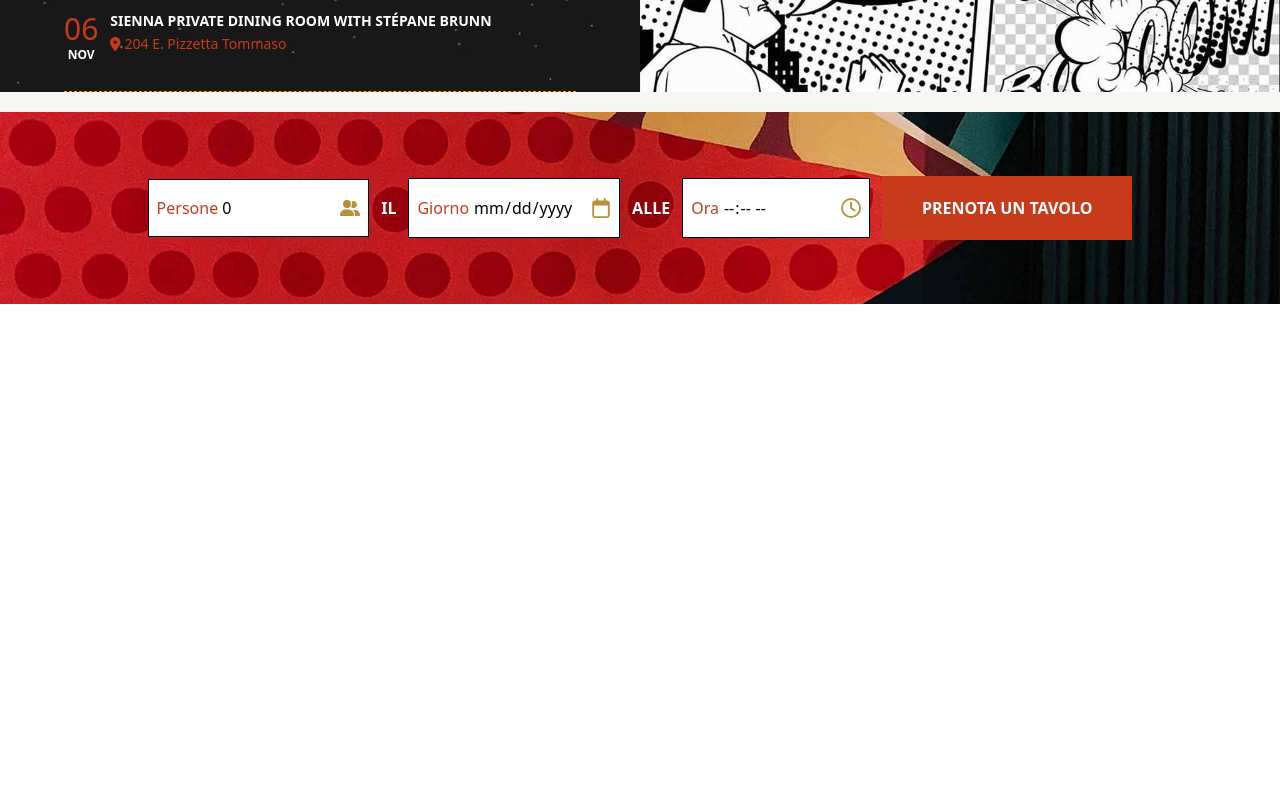
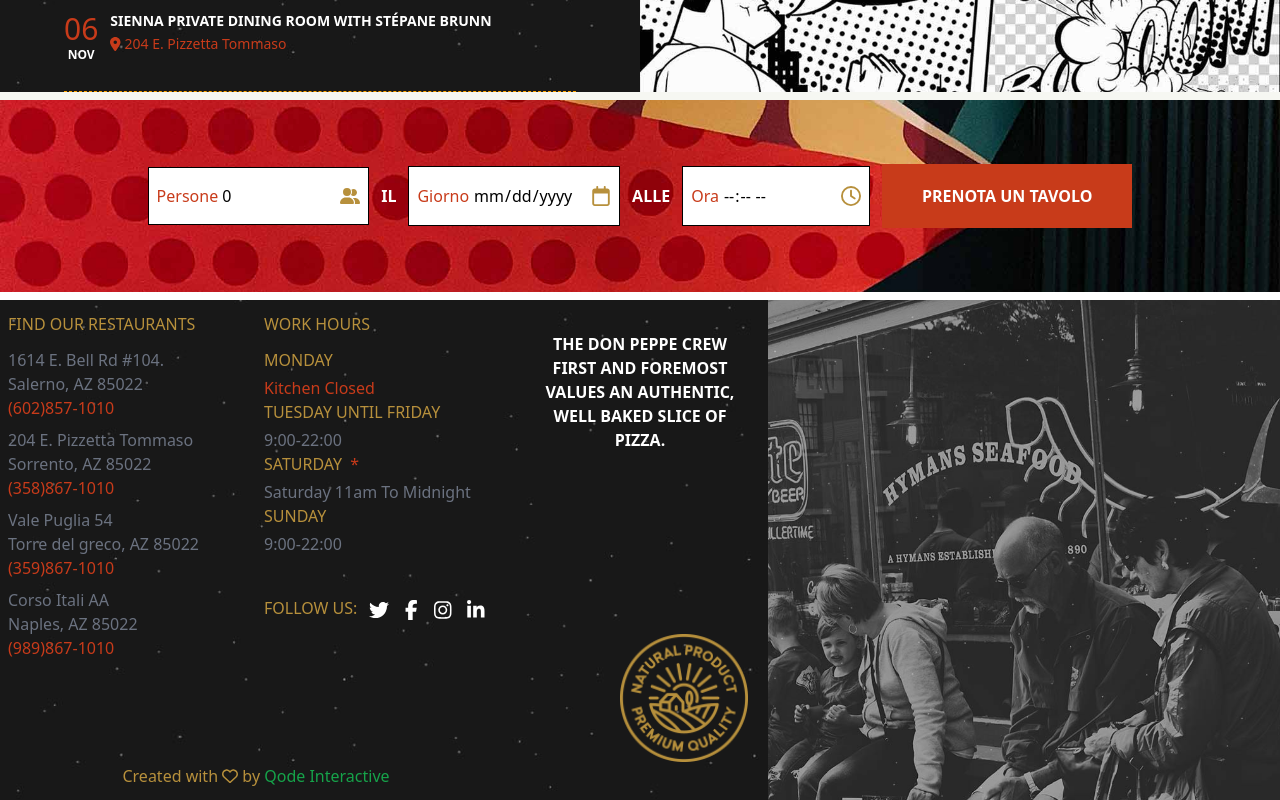
Before and after one commit to Francescodc92/pizzeria-frontend, a Vue app: page / in a window 1280 px wide. Shown: the part 3439-4239 px from the top of the page. Before the commit the page ends 3751 px from the top, so only its background shows below. Built offline with nearby package versions, Linux system fonts and the light colour scheme; no server answers.

Commit message:
feat: add footer section

```diff
--- a/src/App.vue
+++ b/src/App.vue
@@ -1,11 +1,12 @@
 <script setup>
-import Header from './components/header/HeaderComponent.vue'
+import Header from "./components/header/HeaderComponent.vue";
+import Footer from "./components/footer/FooterComponent.vue";
 </script>
 
 <template>
-  <Header/>
+  <Header />
   <router-view></router-view>
+  <Footer />
 </template>
 
-<style scoped>
-</style>
+<style scoped></style>
--- /dev/null
+++ b/src/components/footer/FooterComponent.vue
@@ -0,0 +1,144 @@
+<script setup>
+import { ref } from "vue";
+
+const restaurantsArray = ref([
+  {
+    street: "1614 E. Bell Rd #104.",
+    city: "Salerno, AZ 85022",
+    contact: "(602)857-1010",
+  },
+  {
+    street: "204 E. Pizzetta Tommaso",
+    city: "Sorrento, AZ 85022",
+    contact: "(358)867-1010",
+  },
+  {
+    street: "Vale Puglia 54",
+    city: "Torre del greco, AZ 85022",
+    contact: "(359)867-1010",
+  },
+  {
+    street: "Corso Itali AA",
+    city: "Naples, AZ 85022",
+    contact: "(989)867-1010",
+  },
+]);
+</script>
+
+<template>
+  <footer class="lg:flex lg:h-[500px]">
+    <div
+      class="w-full min-h-[500px] lg:w-[40%] bg-footerImg bg-center bg-cover bg-no-repeat md:order-2"
+    ></div>
+    <!--right section-->
+    <div
+      class="lg:w-[60%] min-h-[300px] md:h-full bg-cielo text-white overflow-auto md:order-1"
+    >
+      <div class="h-full grid grid-cols-1 lg:grid-cols-3 lg:grid-rows-4">
+        <div class="lg:row-span-3 px-2 text-center lg:text-start">
+          <h2 class="uppercase my-3 text-[#b7903c]">find our restaurants</h2>
+          <ul>
+            <li
+              v-for="(restaurant, index) in restaurantsArray"
+              :key="index"
+              class="mb-2"
+            >
+              <p class="text-md text-gray-500">{{ restaurant.street }}</p>
+              <p class="text-md text-gray-500">{{ restaurant.city }}</p>
+              <p class="text-md text-primary">{{ restaurant.contact }}</p>
+            </li>
+          </ul>
+        </div>
+        <!-- section top left-->
+        <div class="lg:row-span-3 px-2 py-6 lg:py-0 text-center lg:text-start">
+          <h2 class="uppercase my-3 text-[#b7903c]">work hours</h2>
+          <ul>
+            <li>
+              <h3 class="text-[#b7903c] uppercase mb-1">monday</h3>
+              <p class="text-primary">Kitchen Closed</p>
+            </li>
+            <li>
+              <h3 class="text-[#b7903c] uppercase mb-1">
+                tuesday until friday
+              </h3>
+              <p class="text-gray-500 capitalize">9:00-22:00</p>
+            </li>
+            <li>
+              <h3 class="text-[#b7903c] uppercase mb-1">
+                saturday
+                <span class="text-primary ms-1">*</span>
+              </h3>
+              <p class="text-gray-500 capitalize">saturday 11am to midnight</p>
+            </li>
+            <li>
+              <h3 class="text-[#b7903c] uppercase mb-1">sunday</h3>
+              <p class="text-gray-500 capitalize">9:00-22:00</p>
+            </li>
+          </ul>
+          <div class="flex justify-center lg:justify-start mt-10">
+            <h3 class="text-[#b7903c] uppercase mb-1">follow us:</h3>
+            <ul class="ms-2 flex gap-2">
+              <li>
+                <a
+                  href=""
+                  class="p-1 text-xl hover:text-primary transition-all duration-300"
+                >
+                  <font-awesome-icon icon="fa-brands fa-twitter" />
+                </a>
+              </li>
+              <li>
+                <a
+                  href=""
+                  class="p-1 text-xl hover:text-primary transition-all duration-300"
+                >
+                  <font-awesome-icon icon="fa-brands fa-facebook-f" />
+                </a>
+              </li>
+              <li>
+                <a
+                  href=""
+                  class="p-1 text-xl hover:text-primary transition-all duration-300"
+                >
+                  <font-awesome-icon icon="fa-brands fa-instagram" />
+                </a>
+              </li>
+              <li>
+                <a
+                  href=""
+                  class="p-1 text-xl hover:text-primary transition-all duration-300"
+                >
+                  <font-awesome-icon icon="fa-brands fa-linkedin-in" />
+                </a>
+              </li>
+            </ul>
+          </div>
+        </div>
+        <!-- section top center-->
+        <div
+          class="lg:row-span-4 pt-5 flex flex-col justify-between relative min-h-[200px]"
+        >
+          <h2
+            class="uppercase my-3 text-white font-bold px-8 text-center relative z-10"
+          >
+            the don peppe crew first and foremost values an authentic, well
+            baked slice of pizza.
+          </h2>
+          <div
+            class="w-1/2 h-[180px] bg-footerLogo bg-contain bg-no-repeat bg-center absolute bottom-3 right-5"
+          ></div>
+        </div>
+        <div class="lg:col-span-2 flex items-end justify-center py-3">
+          <p class="text-[#b7903c]">
+            Created with
+            <font-awesome-icon icon="fa-regular fa-heart" />
+            by
+            <span class="text-green-600">Qode Interactive</span>
+          </p>
+        </div>
+      </div>
+    </div>
+    <!--left section-->
+  </footer>
+</template>
+
+<style scoped></style>
--- a/src/components/main/SectionEvents/EventsListComponent.vue
+++ b/src/components/main/SectionEvents/EventsListComponent.vue
@@ -36,7 +36,7 @@
 </script>
 
 <template>
-  <section id="events" class="md:flex mt-10 mb-5 lg:h-[500px]">
+  <section id="events" class="md:flex mt-10 mb-2 lg:h-[500px]">
     <div
       class="w-full min-h-[500px] md:w-1/2 bg-events bg-bottom/center bg-cover bg-no-repeat md:order-2"
     ></div>
--- a/tailwind.config.js
+++ b/tailwind.config.js
@@ -15,6 +15,8 @@
         bigImg: "url('/src/assets/img/h3-background-img.jpg')",
         events: "url('/src/assets/img/h3-img-5a.jpg')",
         reservations: "url('/src/assets/img/h3-background-img-3.jpg')",
+        footerImg: "url('/src/assets/img/footer-img-1.jpg')",
+        footerLogo: "url('/src/assets/img/footer-bottom-img.png')",
       },
     },
   },
```
Also changed, not shown: 1 other file (tests, documents, lock files or other folders).
